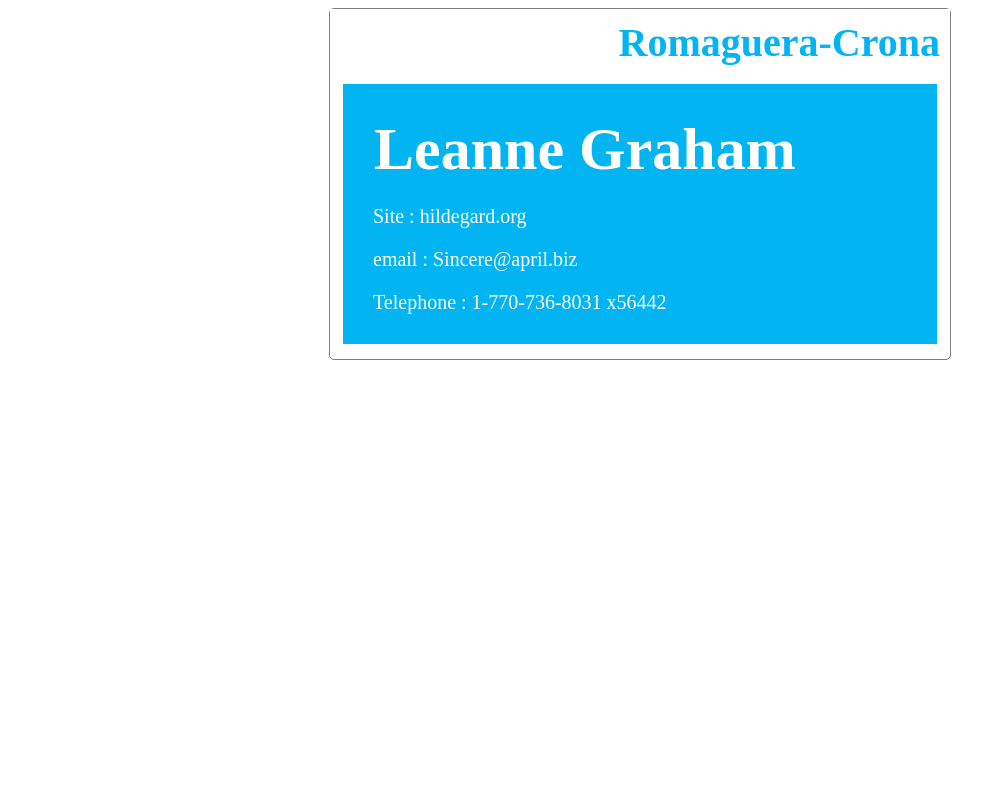
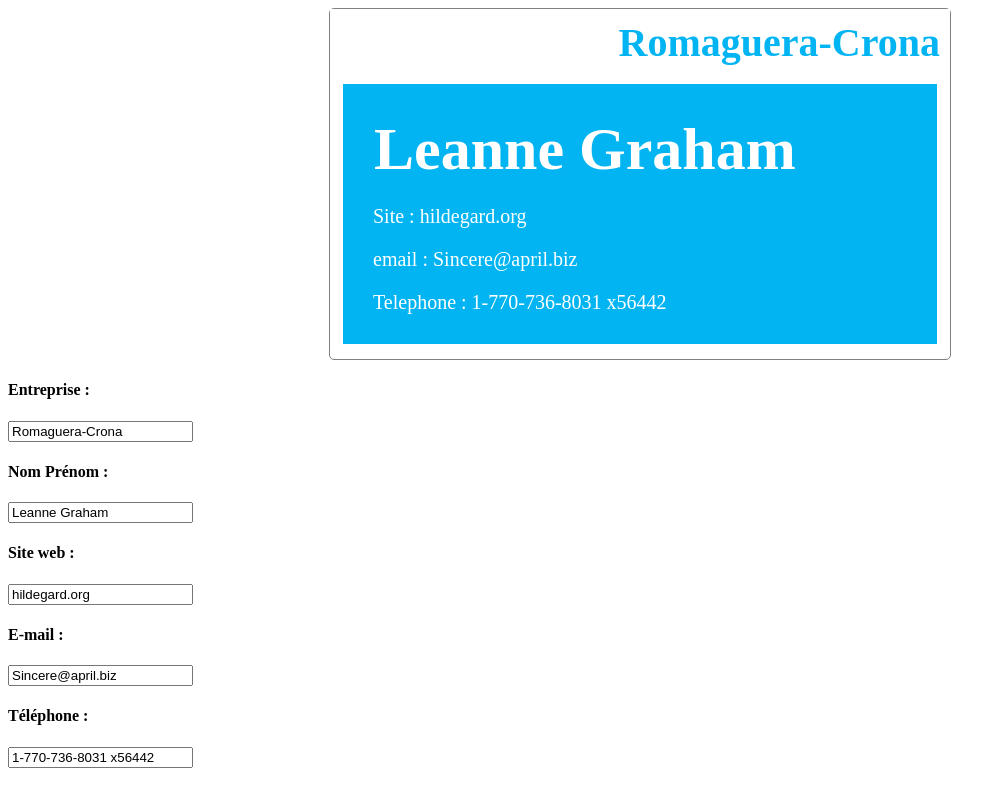
Before and after one commit to Amine-Laaroussi05/demoAngular, an Angular app: page / in a window 1280 px wide. Shown: the whole page, without its empty margins (0-1006 px from the left). Built offline with nearby package versions, Linux system fonts and the light colour scheme.

Commit message:
feat: Ajout demo (moche) carte de visite interractive

```diff
--- a/src/app/components/carte-visite/carte-visite.component.html
+++ b/src/app/components/carte-visite/carte-visite.component.html
@@ -13,3 +13,15 @@
     </div>
   </div>
 </div>
+<div>
+  <h4>Entreprise :</h4>
+  <input type="text" name="company-label" [(ngModel)]="user.company.name">
+  <h4>Nom Prénom :</h4>
+  <input type="text" name="nameLabel" [(ngModel)]="user.name" />
+  <h4>Site web :</h4>
+  <input type="text" name="websiteLabel" [(ngModel)]="user.website" />
+  <h4>E-mail :</h4>
+  <input type="text" name="emailLabel" [(ngModel)]="user.email" />
+  <h4>Téléphone :</h4>
+  <input type="text" name="phoneLabel" [(ngModel)]="user.phone" />
+</div>
```
